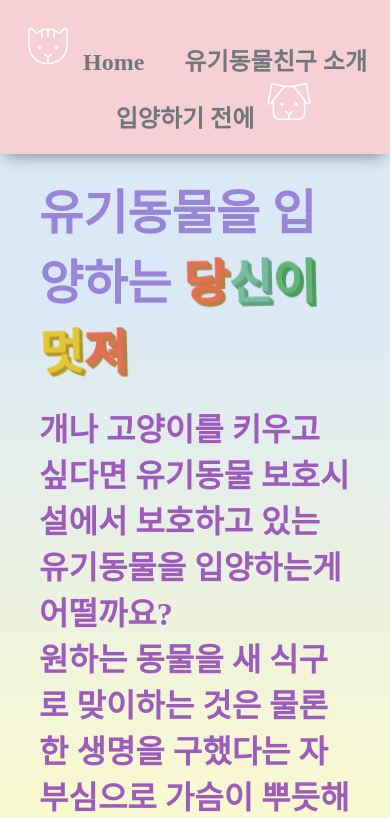
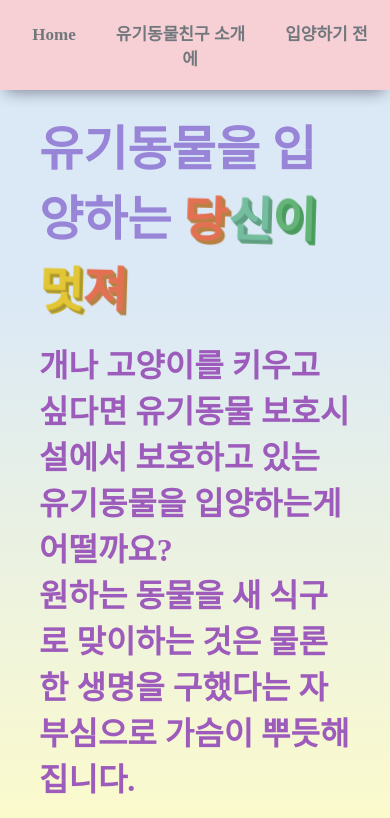
Before and after one commit to baboda212/findanimal-api, a React (Create React App) app: page /projects in a window 390 px wide. Shown: the top 818 px of the page. Built offline with nearby package versions, Linux system fonts and the light colour scheme; no server answers; a web font is replaced by a local one.

Commit message:
모바일 화면 일부 수정

```diff
--- a/src/App.css
+++ b/src/App.css
@@ -222,6 +222,14 @@ span:nth-child(4n-3) { color:hsl(12, 73%, 61%); text-shadow:1px 1px hsl(32, 45%,
     display: none;
   }
 }
+@media (max-width:414px){
+  .nav a{
+    font-size: 17px;
+  }
+  .nav .gnb img{
+    display: none;
+  }
+}
 
 /* project */
 .container{
```
